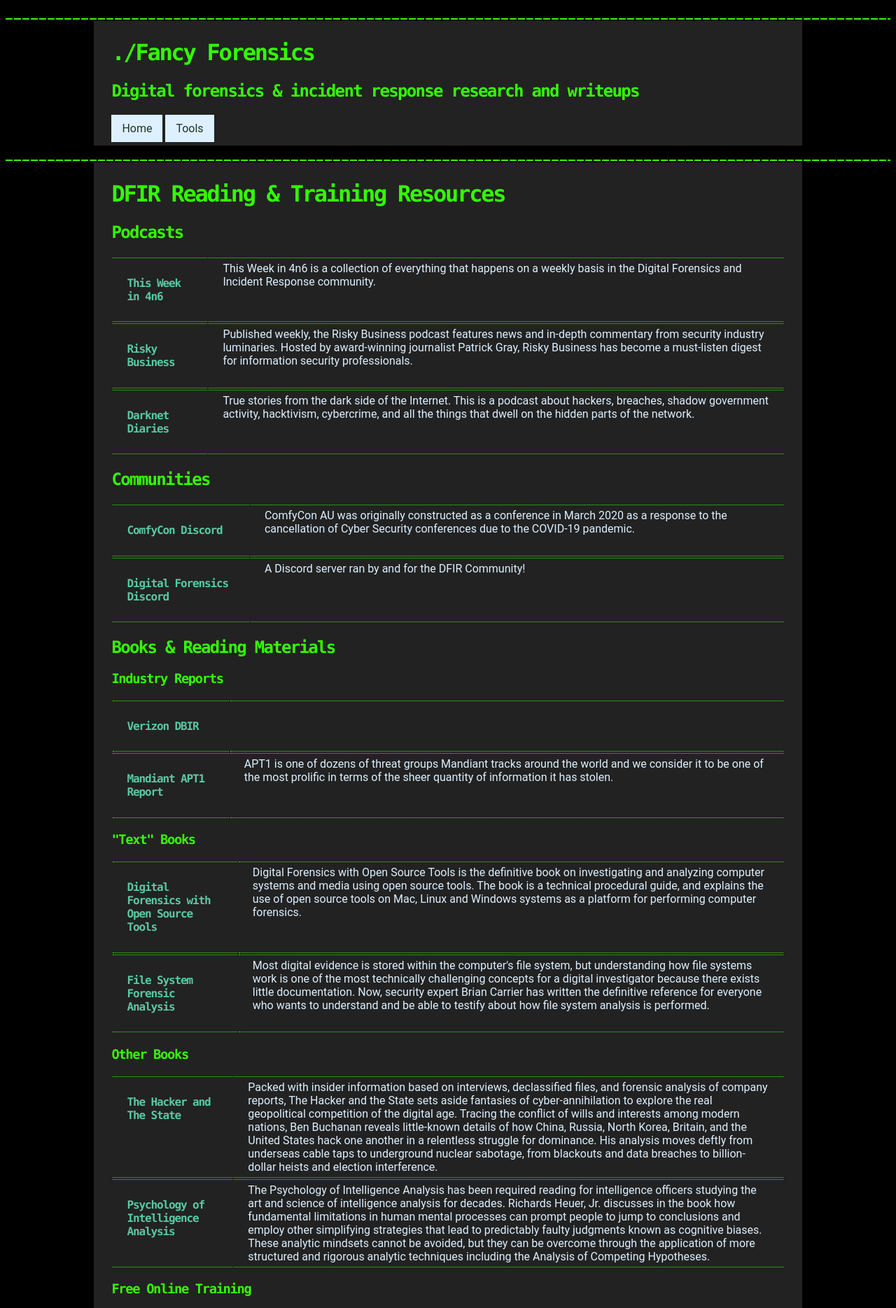
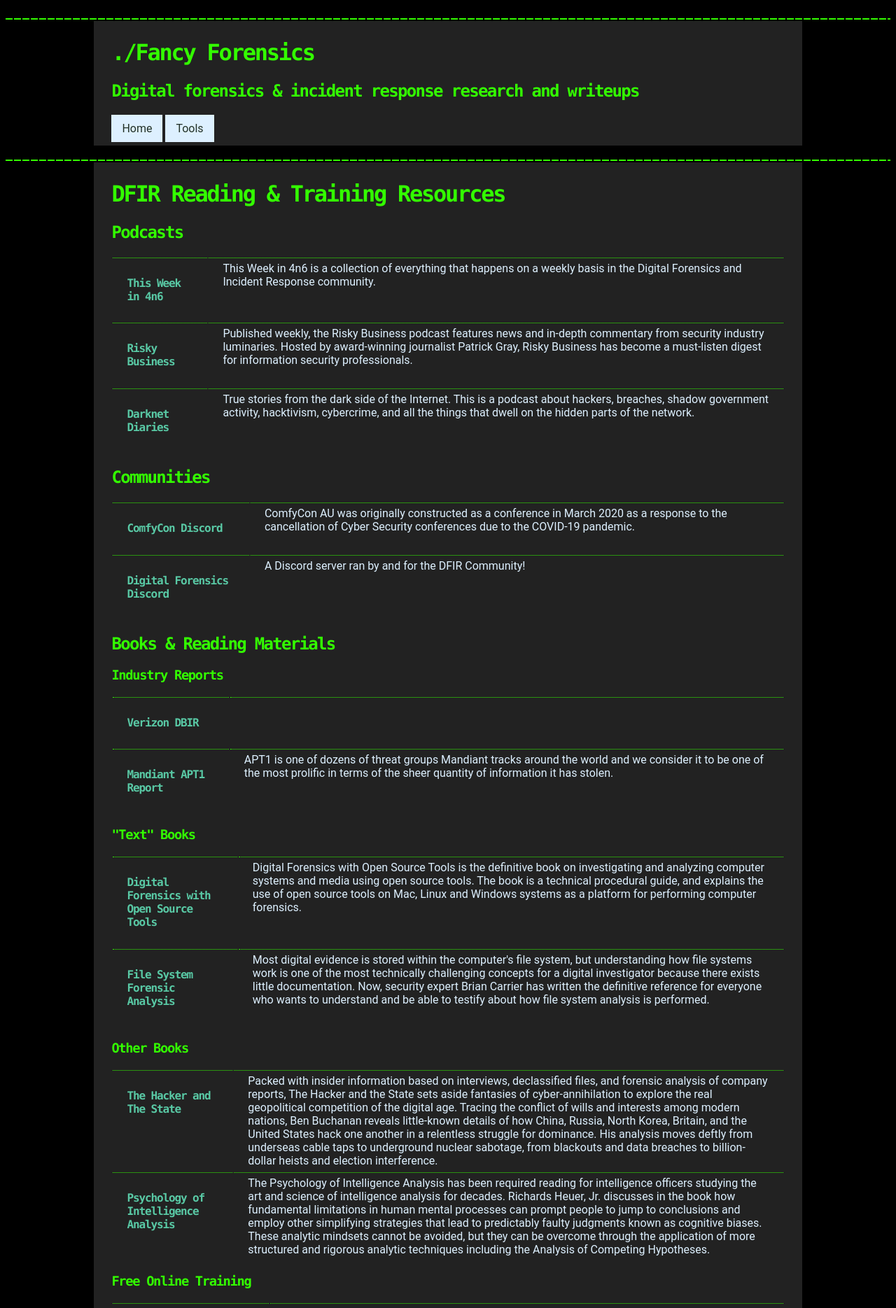
Before and after one commit to shannaniggans/fancy4n6.github.io, a Jekyll site: the page built from resources.md, in a window 1280 px wide. Shown: the top 1869 px of the page at 70% size. Built offline with Jekyll 4.4.1, drawn with Linux system fonts in a browser that asks for light colours; Markdown is read by kramdown in place of the engine named in the settings.

Commit message:
Update main.scss

```diff
--- a/_sass/main.scss
+++ b/_sass/main.scss
@@ -84,6 +84,7 @@
         border-collapse: collapse;
         vertical-align: top;
         border-top: 1px dotted #33ff00;
+        border-bottom: none;
         padding-top: 5px;
         padding-left: 20px;
         padding-right: 20px;
```
